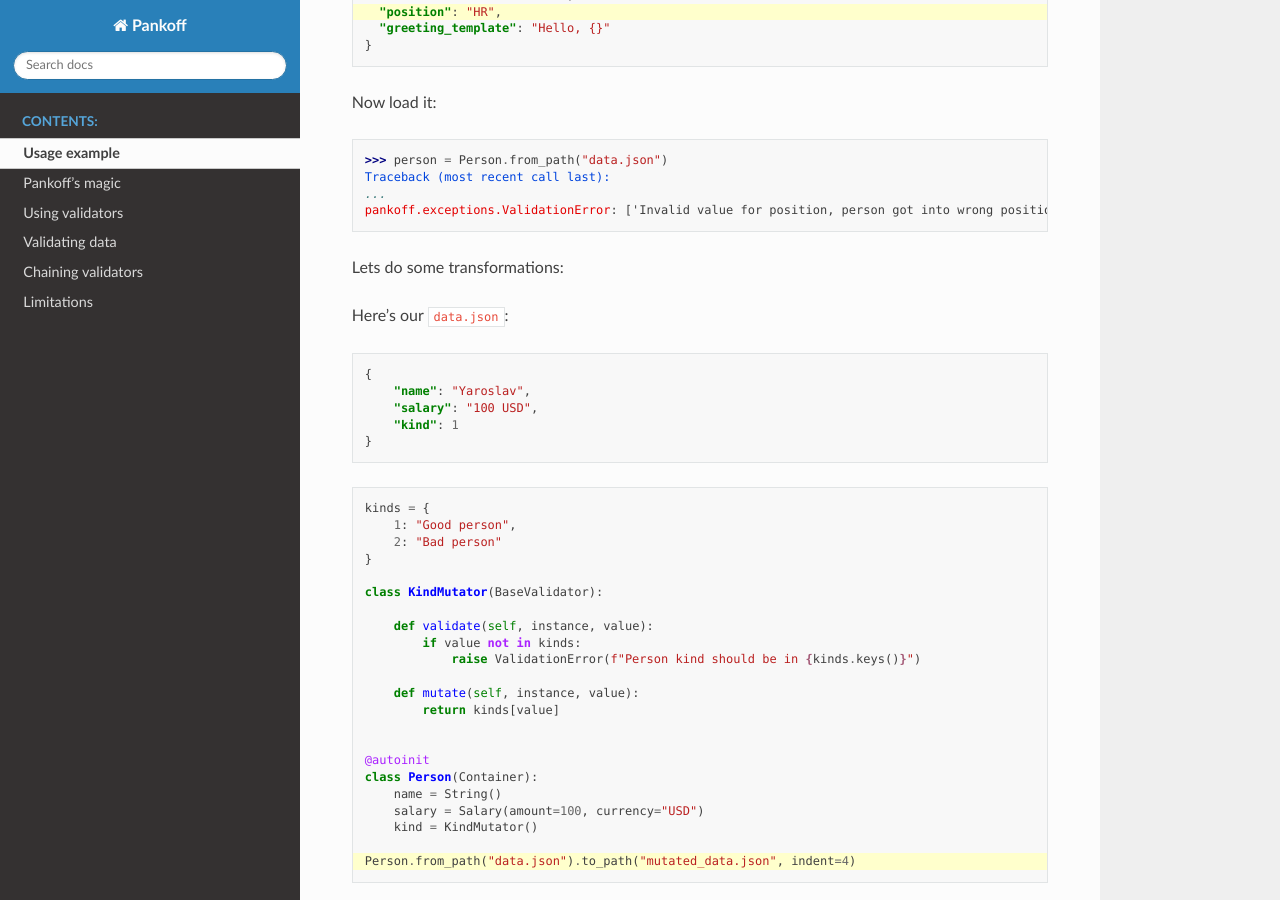
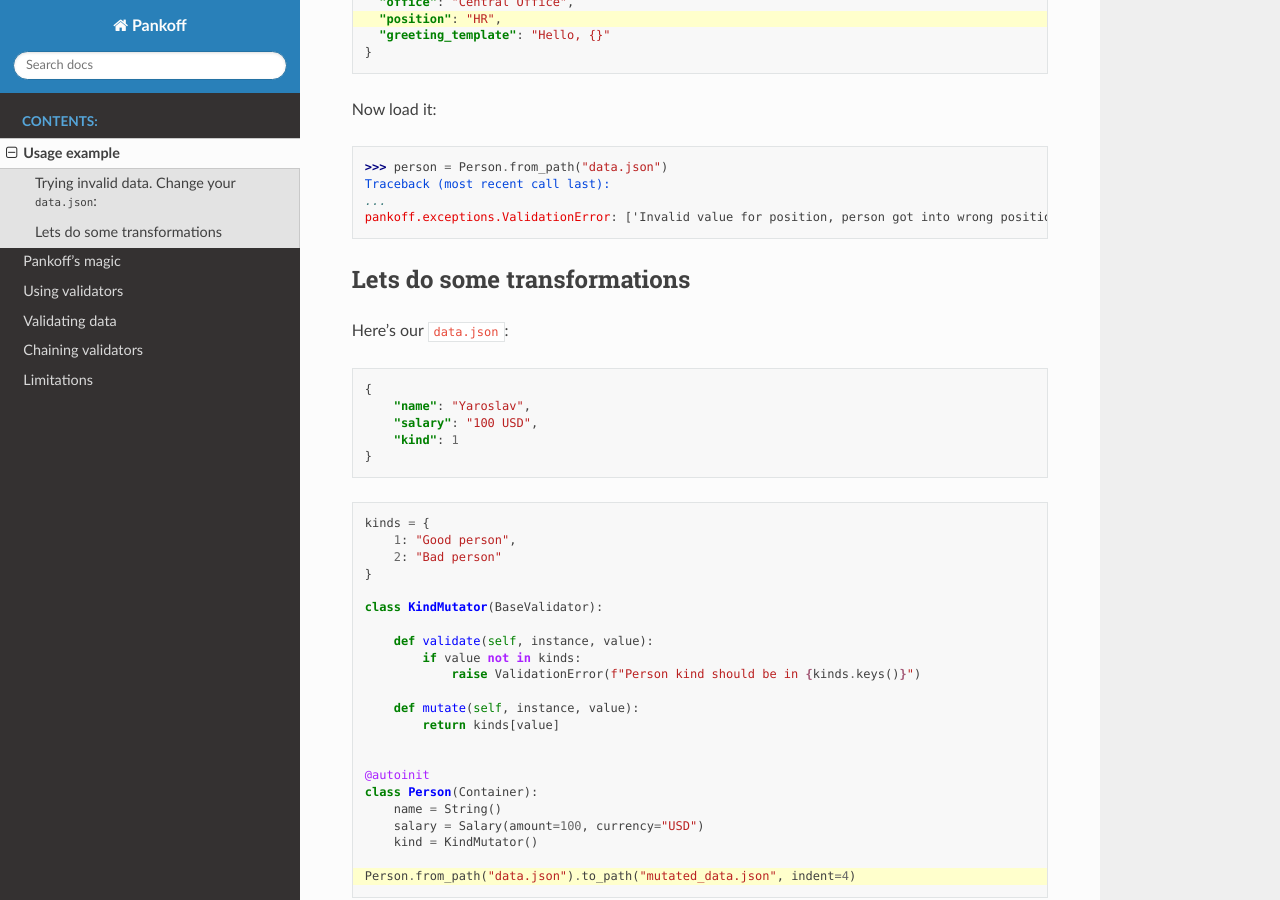
Before and after one commit to ypankovych/pankoff, a Sphinx documentation site: the page built from docs/source/usage.rst, in a window 1280 px wide and 900 px high, scrolled down 1507 px. Built offline with Sphinx 7.4.7 and the Read the Docs theme 2.0.0, drawn with Linux system fonts in a browser that asks for light colours.

Commit message:
update docs

```diff
--- a/docs/source/usage.rst
+++ b/docs/source/usage.rst
@@ -72,6 +72,7 @@
     print(person.greeting)  # Hello, Yaroslav
 
 Trying invalid data. Change your ``data.json``:
+-----------------------------------------------
 
 .. code-block:: JSON
     :emphasize-lines: 6
@@ -92,7 +93,8 @@
 ...
 pankoff.exceptions.ValidationError: ['Invalid value for position, person got into wrong position: HR']
 
-Lets do some transformations:
+Lets do some transformations
+----------------------------
 
 Here's our ``data.json``:
 
```
